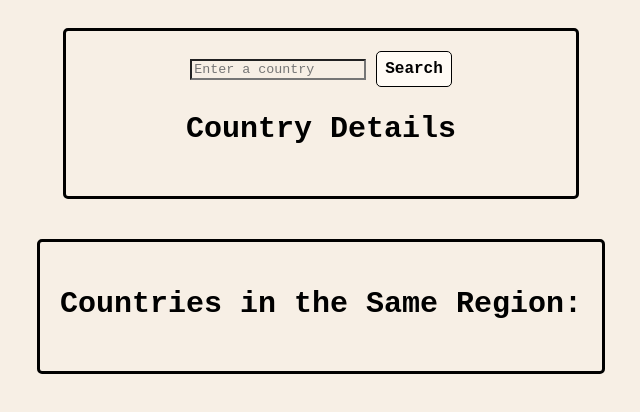
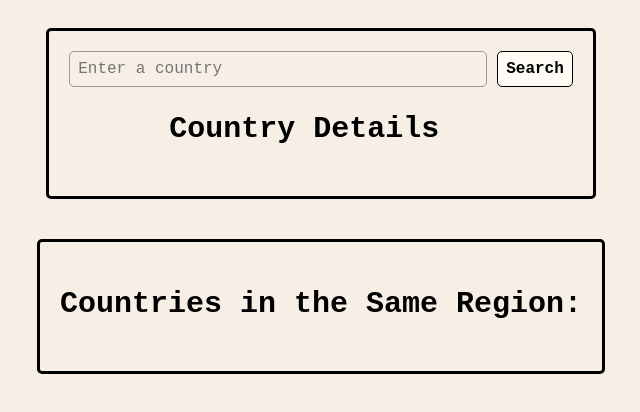
Before and after one commit to go-christianharrel/exercise-16-vrzn_webdev, a plain HTML site: page Odrunia_Mark_Ryan/Countries/index.html in a window 1280 px wide. Shown: the whole page, without its empty margins (319-959 px from the left). Drawn offline with Linux system fonts and the light colour scheme.

Commit message:
fix id names in css

```diff
--- a/Odrunia_Mark_Ryan/Countries/styles.css
+++ b/Odrunia_Mark_Ryan/Countries/styles.css
@@ -17,8 +17,9 @@
   align-items: center;
 }
 
-#searchInput {
+#search_input {
   width: 400px;
+  height: 18px;
   padding: 8px;
   border: 1px solid #999;
   border-radius: 5px;
```
